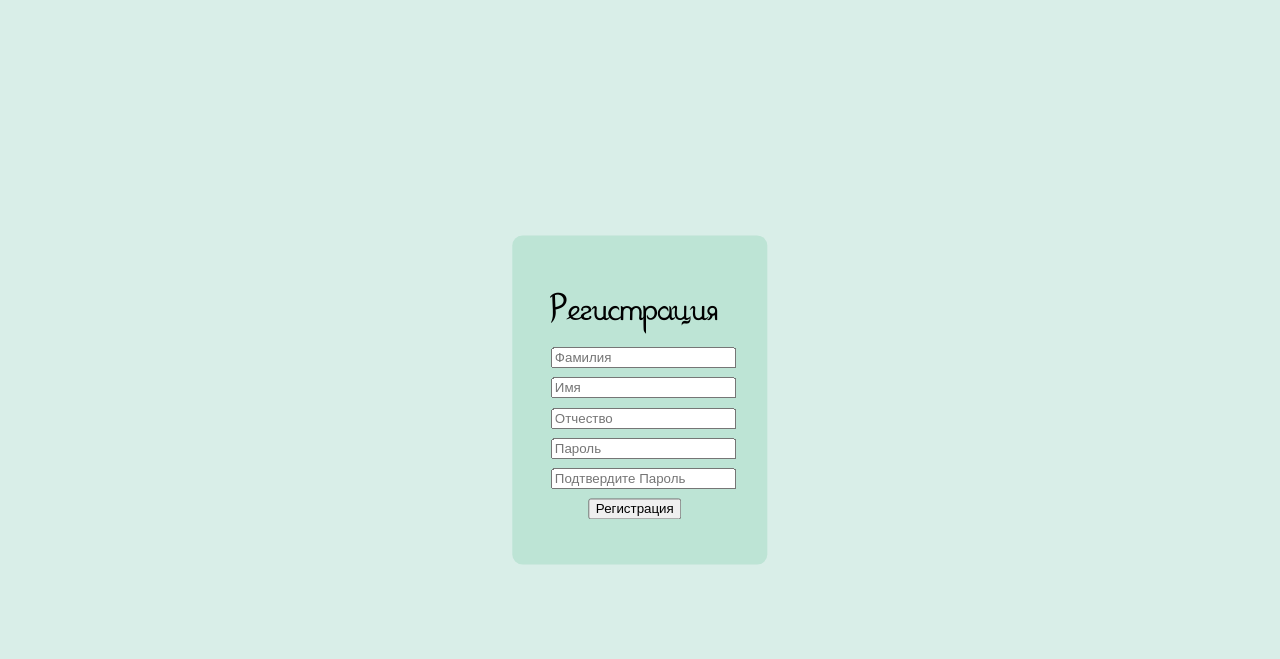
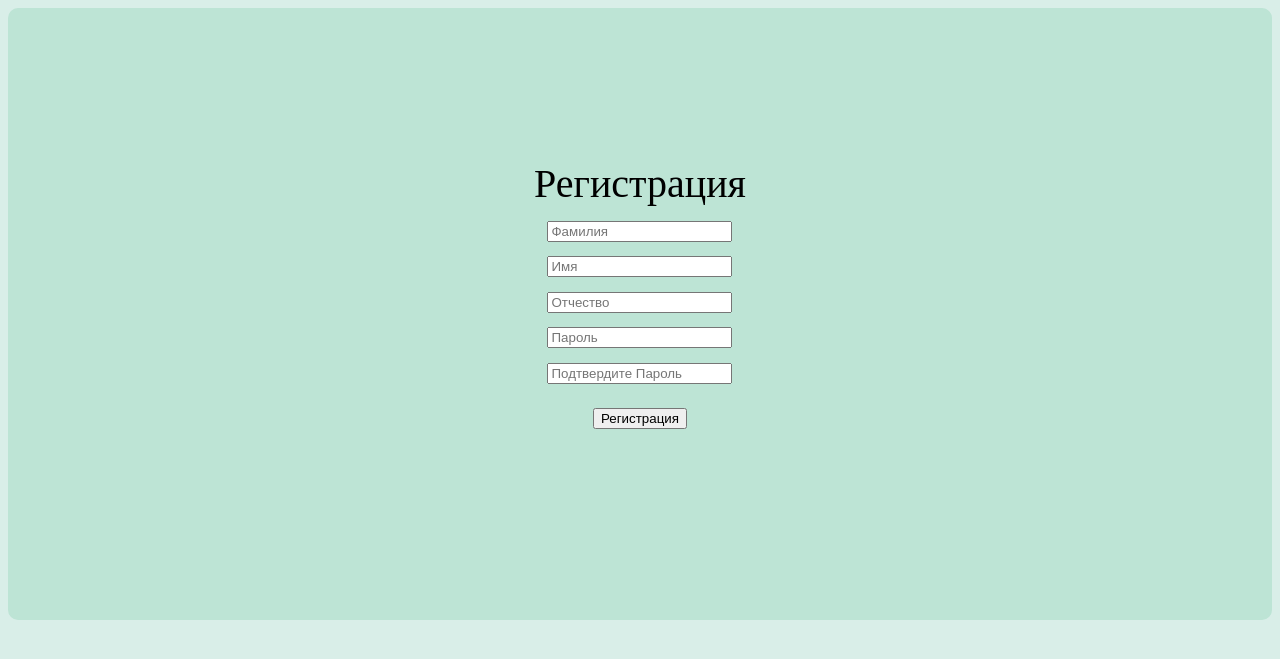
Before and after one commit to Allzer/wedding_final, a Flask app: page /registrations/ in a window 1280 px wide. Shown: the top 659 px of the page. Run offline with Flask 3, Linux system fonts and the light colour scheme.

Commit message:
Доделать функцию update, подумать над регистрацией

```diff
--- a/src/Register/static/css/reg.css
+++ b/src/Register/static/css/reg.css
@@ -1,57 +1,31 @@
-@font-face {
-	font-family: 'Rosarium';
-	src: url('../fonts/rosarium.ttf'); /* IE 9 Compatibility Mode */
-}
-
-body{
-    background-color: #d9eee8;
-}
-
-
-.reg{
+.reg {
     font-family: 'Rosarium';
     font-size: 250%;
     background-color: rgb(189, 228, 213);
-
-	position: absolute;
-
     display: flex;
-
-	top: 50%;
-	left: 50%;
-	transform: translate(-50%,-50%);
-
-	padding: 3.5%;
-	padding-left: 2%;
-
+    align-items: center;
+    justify-content: center;
+    padding: 12%;
     border-radius: 10px;
-
 }
 
-.conteiner{
-	position: relative;
-	left: 7%;
+.container {
+    width: 50%;
+    text-align: center;
 }
 
-
-
-
-.form-reg{
-	margin: 0 auto;
+.form-reg {
     margin-top: 5%;
-	padding-left: 20%;
 }
 
-.form{
-	margin-bottom: 0;
-	margin-top: 5%;
-
+.form {
+    margin: 3%;
 }
 
-form{
-	margin: 0 auto;
+input {
+    border-color: none;
 }
 
-input{
-	border-color: none;
+body {
+    background-color: #d9eee8;
 }
--- a/src/Register/templates/reg.html
+++ b/src/Register/templates/reg.html
@@ -1,21 +1,18 @@
 {% extends 'base.jinja2' %}
 
-{% block head%}
+{% block head %}
     <link type="text/css" href="{{ url_for('.static', filename='css/reg.css')}}" rel="stylesheet" />
-{% endblock%}
+{% endblock %}
 
 {% block title %}
 <title>
     {{title}}
 </title>
-{% endblock%}
+{% endblock %}
 
-<body>
 {% block content %}
-    {{super ()}}
-
 <div class="reg">
-        <div class="conteiner">
+    <div class="container">
         <span>Регистрация</span>
         <form method="post">
             <p class="form"><input class="for-form" type="text" placeholder="Фамилия" name="title"/></p>
@@ -27,6 +24,4 @@
         </form>
     </div>
 </div>
-
 {% endblock %}
-</body>
```
Also changed, not shown: src/Register/register.py (+18 -1 lines), src/Register/update.py (added, +15 -0 lines). Lines whose indentation alone changed are shown as unchanged.
